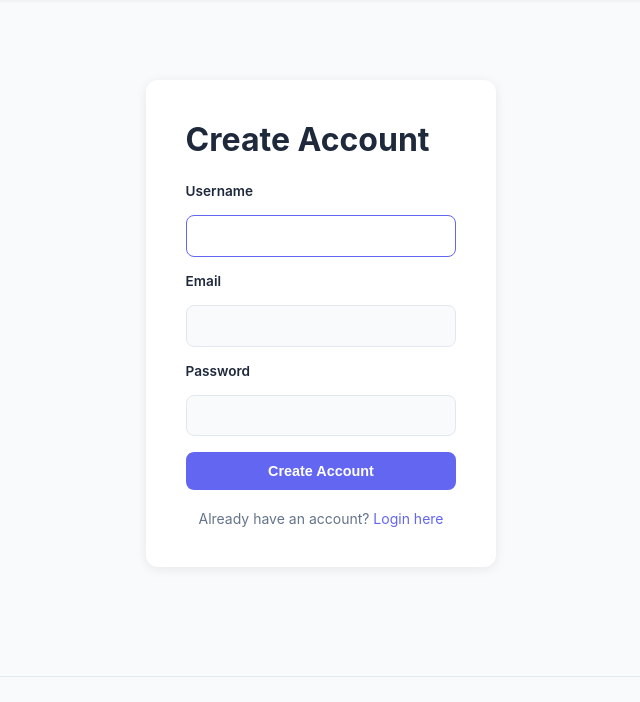
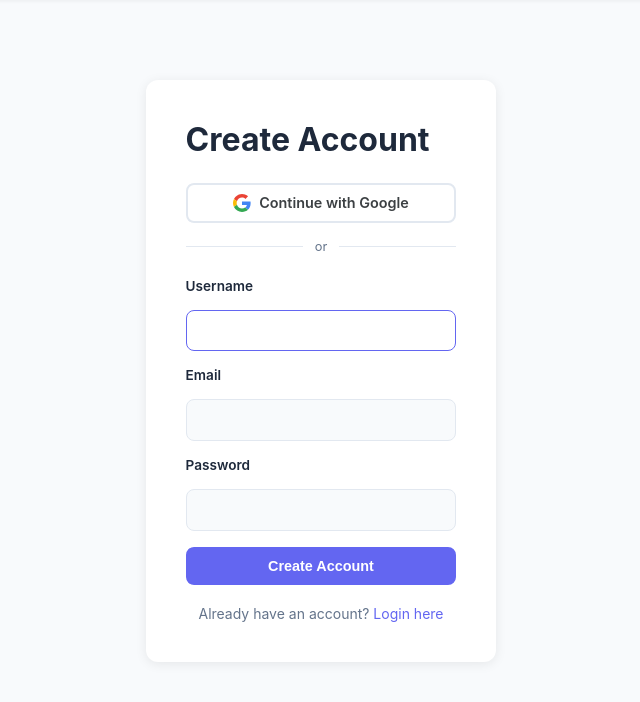
Before and after one commit to JeremyGarrard/mini_driver, a FastAPI app: page /register in a window 1280 px wide. Shown: the part 60-762 px from the top of the page, without its empty margins (319-959 px from the left). Run offline with FastAPI, Linux system fonts and the light colour scheme; some libraries are stand-ins or nearby versions.

Commit message:
Add Google OAuth login/register
Co-Authored-By: Claude Sonnet 4.6 <noreply@anthropic.com>

```diff
--- a/app/routes/auth.py
+++ b/app/routes/auth.py
@@ -1,5 +1,10 @@
 import os
-from fastapi import APIRouter, Depends, Form, Request, Response, status
+import re
+import secrets
+from urllib.parse import urlencode
+
+import httpx
+from fastapi import APIRouter, Cookie, Depends, Form, Request, status
 from fastapi.responses import HTMLResponse, RedirectResponse
 from fastapi.templating import Jinja2Templates
 from sqlalchemy.orm import Session
@@ -18,6 +23,13 @@ templates = Jinja2Templates(directory="app/templates")
 
 ADMIN_USERNAME = os.getenv("ADMIN_USERNAME", "")
 ADMIN_PASSWORD = os.getenv("ADMIN_PASSWORD", "")
+GOOGLE_CLIENT_ID = os.getenv("GOOGLE_CLIENT_ID", "")
+GOOGLE_CLIENT_SECRET = os.getenv("GOOGLE_CLIENT_SECRET", "")
+BASE_URL = os.getenv("BASE_URL", "http://localhost:8000").rstrip("/")
+
+GOOGLE_AUTH_URL = "https://accounts.google.com/o/oauth2/auth"
+GOOGLE_TOKEN_URL = "https://oauth2.googleapis.com/token"
+GOOGLE_USERINFO_URL = "https://www.googleapis.com/oauth2/v2/userinfo"
 
 
 def _is_first_user(db: Session) -> bool:
@@ -31,6 +43,20 @@ def _should_be_admin(username: str, db: Session) -> bool:
         return True
     return False
 
+
+def _unique_username(base: str, db: Session) -> str:
+    # Strip non-alphanumeric characters and lowercase
+    base = re.sub(r"[^a-z0-9]", "", base.lower()) or "user"
+    base = base[:40]
+    username = base
+    counter = 1
+    while db.query(User).filter(User.username == username).first():
+        username = f"{base}{counter}"
+        counter += 1
+    return username
+
+
+# ── Email / password auth ──────────────────────────────────────────────────
 
 @router.get("/register", response_class=HTMLResponse)
 async def register_page(request: Request):
@@ -84,7 +110,7 @@ async def login(
     db: Session = Depends(get_db),
 ):
     user = db.query(User).filter(User.username == username).first()
-    if not user or not verify_password(password, user.password_hash):
+    if not user or not user.password_hash or not verify_password(password, user.password_hash):
         return templates.TemplateResponse(
             "login.html", {"request": request, "error": "Invalid username or password."}, status_code=401
         )
@@ -100,3 +126,76 @@ async def logout(_: User = Depends(get_current_user)):
     response = RedirectResponse(url="/", status_code=status.HTTP_303_SEE_OTHER)
     response.delete_cookie("access_token")
     return response
+
+
+# ── Google OAuth ───────────────────────────────────────────────────────────
+
+@router.get("/auth/google")
+async def google_login():
+    state = secrets.token_urlsafe(16)
+    params = {
+        "client_id": GOOGLE_CLIENT_ID,
+        "redirect_uri": f"{BASE_URL}/auth/google/callback",
+        "response_type": "code",
+        "scope": "openid email profile",
+        "state": state,
+    }
+    url = f"{GOOGLE_AUTH_URL}?{urlencode(params)}"
+    response = RedirectResponse(url=url)
+    response.set_cookie("oauth_state", state, httponly=True, max_age=300, samesite="lax")
+    return response
+
+
+@router.get("/auth/google/callback")
+async def google_callback(
+    code: str,
+    state: str,
+    oauth_state: str = Cookie(default=None),
+    db: Session = Depends(get_db),
+):
+    if not oauth_state or state != oauth_state:
+        return RedirectResponse(url="/login?error=state", status_code=status.HTTP_303_SEE_OTHER)
+
+    async with httpx.AsyncClient() as client:
+        # Exchange code for access token
+        token_resp = await client.post(GOOGLE_TOKEN_URL, data={
+            "code": code,
+            "client_id": GOOGLE_CLIENT_ID,
+            "client_secret": GOOGLE_CLIENT_SECRET,
+            "redirect_uri": f"{BASE_URL}/auth/google/callback",
+            "grant_type": "authorization_code",
+        })
+        access_token = token_resp.json().get("access_token")
+        if not access_token:
+            return RedirectResponse(url="/login?error=google", status_code=status.HTTP_303_SEE_OTHER)
+
+        # Fetch user info
+        info_resp = await client.get(
+            GOOGLE_USERINFO_URL,
+            headers={"Authorization": f"Bearer {access_token}"},
+        )
+        info = info_resp.json()
+
+    email = info.get("email")
+    if not email:
+        return RedirectResponse(url="/login?error=google", status_code=status.HTTP_303_SEE_OTHER)
+
+    # Find existing user or create one
+    user = db.query(User).filter(User.email == email).first()
+    if not user:
+        username = _unique_username(info.get("name", email.split("@")[0]), db)
+        user = User(
+            username=username,
+            email=email,
+            password_hash="",  # Google users have no password
+            is_admin=False,
+        )
+        db.add(user)
+        db.commit()
+        db.refresh(user)
+
+    jwt_token = create_access_token({"sub": str(user.id)})
+    response = RedirectResponse(url="/dashboard", status_code=status.HTTP_303_SEE_OTHER)
+    response.set_cookie("access_token", jwt_token, httponly=True, samesite="lax")
+    response.delete_cookie("oauth_state")
+    return response
--- a/app/templates/register.html
+++ b/app/templates/register.html
@@ -7,6 +7,14 @@
   {% if error %}
     <div class="alert alert-error">{{ error }}</div>
   {% endif %}
+
+  <a href="/auth/google" class="btn btn-google btn-full">
+    <svg width="18" height="18" viewBox="0 0 48 48" style="margin-right:8px"><path fill="#EA4335" d="M24 9.5c3.54 0 6.71 1.22 9.21 3.6l6.85-6.85C35.9 2.38 30.47 0 24 0 14.62 0 6.51 5.38 2.56 13.22l7.98 6.19C12.43 13.72 17.74 9.5 24 9.5z"/><path fill="#4285F4" d="M46.98 24.55c0-1.57-.15-3.09-.38-4.55H24v9.02h12.94c-.58 2.96-2.26 5.48-4.78 7.18l7.73 6c4.51-4.18 7.09-10.36 7.09-17.65z"/><path fill="#FBBC05" d="M10.53 28.59c-.48-1.45-.76-2.99-.76-4.59s.27-3.14.76-4.59l-7.98-6.19C.92 16.46 0 20.12 0 24c0 3.88.92 7.54 2.56 10.78l7.97-6.19z"/><path fill="#34A853" d="M24 48c6.48 0 11.93-2.13 15.89-5.81l-7.73-6c-2.18 1.48-4.97 2.31-8.16 2.31-6.26 0-11.57-4.22-13.47-9.91l-7.98 6.19C6.51 42.62 14.62 48 24 48z"/></svg>
+    Continue with Google
+  </a>
+
+  <div class="divider"><span>or</span></div>
+
   <form method="post" action="/register" class="auth-form">
     <label for="username">Username</label>
     <input type="text" id="username" name="username" required autofocus maxlength="50" />
--- a/requirements.txt
+++ b/requirements.txt
@@ -4,6 +4,7 @@ sqlalchemy
 psycopg2-binary
 python-jose[cryptography]
 bcrypt
+httpx
 python-multipart
 pandas
 jinja2
--- a/static/style.css
+++ b/static/style.css
@@ -94,6 +94,22 @@ footer {
   border-top: 1px solid var(--border);
 }
 
+/* ── Divider ── */
+.divider {
+  display: flex;
+  align-items: center;
+  gap: 0.75rem;
+  margin: 1rem 0;
+  color: var(--muted);
+  font-size: 0.8rem;
+}
+.divider::before, .divider::after {
+  content: "";
+  flex: 1;
+  height: 1px;
+  background: var(--border);
+}
+
 /* ── Buttons ── */
 .btn {
   display: inline-flex;
@@ -122,6 +138,13 @@ footer {
 .btn-outline:hover { background: var(--brand); color: #fff; text-decoration: none; }
 .btn-full { width: 100%; }
 .btn-sm { padding: 0.3rem 0.75rem; font-size: 0.8rem; }
+.btn-google {
+  background: #fff;
+  color: #3c4043;
+  border-color: var(--border);
+  margin-top: 1.5rem;
+}
+.btn-google:hover { background: #f8fafc; border-color: #aaa; text-decoration: none; color: #3c4043; }
 
 /* ── Alerts ── */
 .alert {
```
Also changed, not shown: app/templates/login.html (+8 -0 lines).
